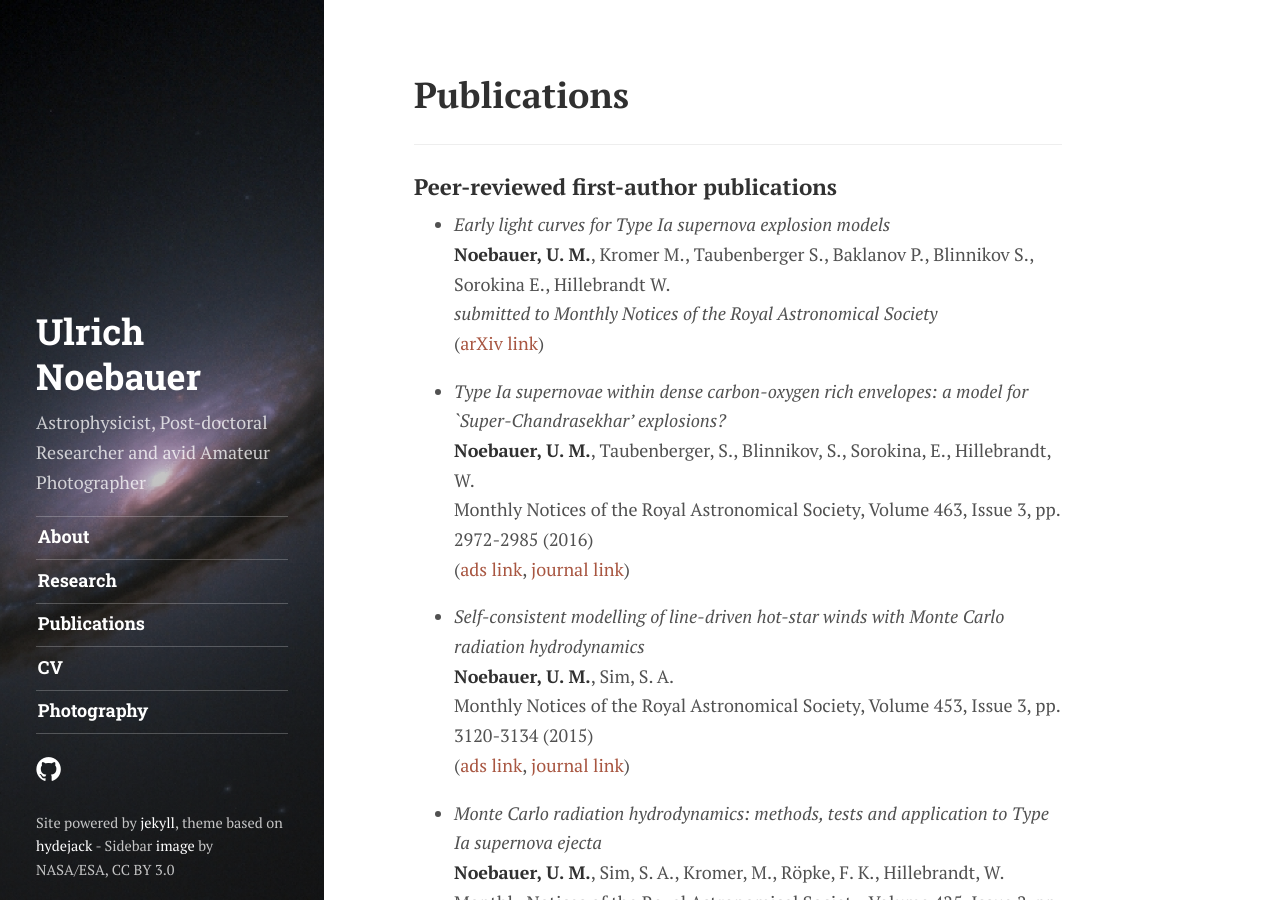
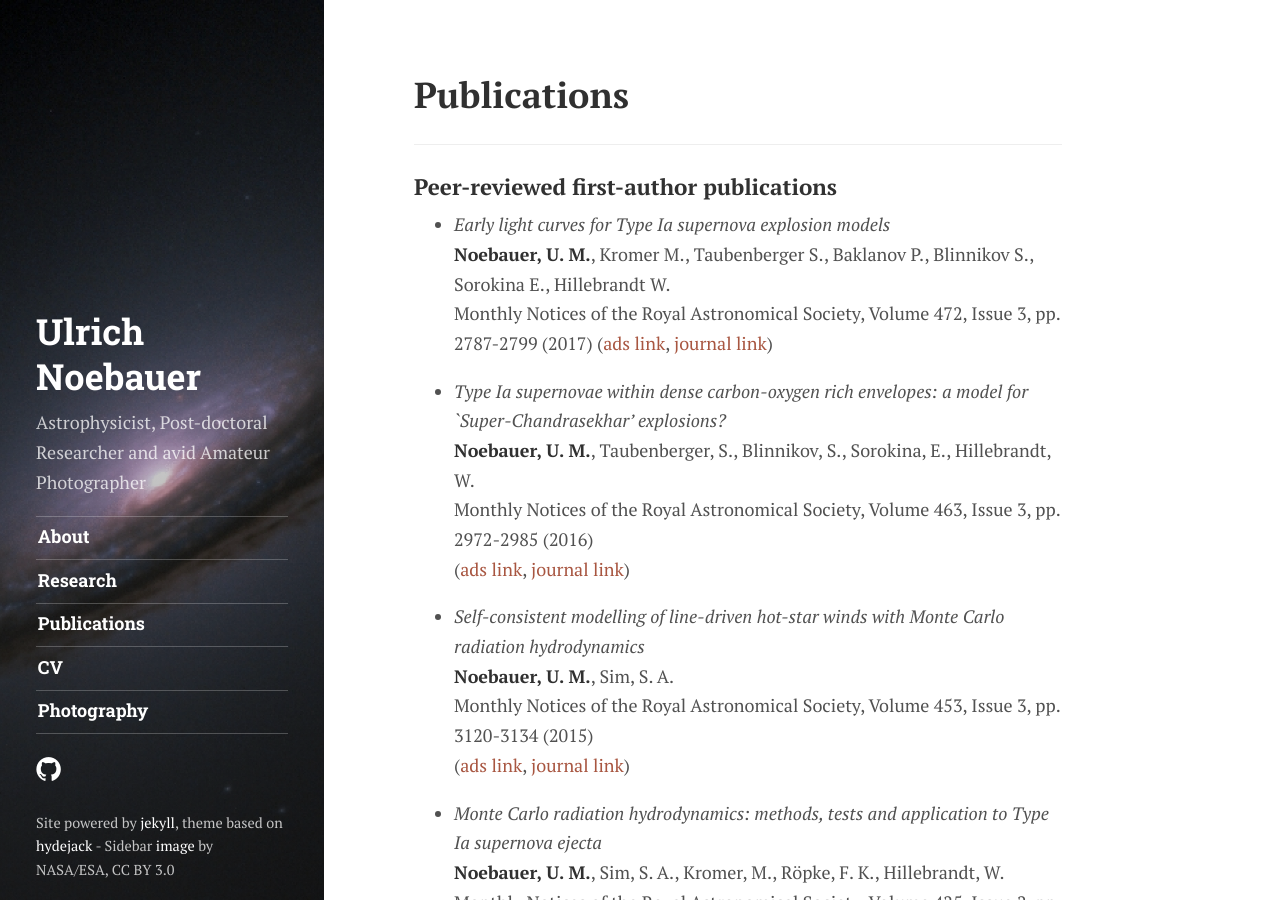
Before and after one commit to unoebauer/unoebauer.github.io, a Jekyll site: the page built from publications/index.md, in a window 1280 px wide and 900 px high. Built offline with Jekyll 4.4.1, drawn with Linux system fonts in a browser that asks for light colours; some web fonts are replaced.

Commit message:
Update description of 2017 paper

```diff
--- a/publications/index.md
+++ b/publications/index.md
@@ -8,8 +8,8 @@ permalink: /publications/
 
   * _Early light curves for Type Ia supernova explosion models_
     __Noebauer, U. M.__, Kromer M., Taubenberger S., Baklanov P., Blinnikov S., Sorokina E., Hillebrandt W.
-    _submitted to Monthly Notices of the Royal Astronomical Society_
-    ([arXiv link][noebauer2017arxiv])
+    Monthly Notices of the Royal Astronomical Society, Volume 472, Issue 3, pp. 2787-2799 (2017)
+    ([ads link][noebauer2017ads], [journal link][noebauer2017journal])
 
   * _Type Ia supernovae within dense carbon-oxygen rich envelopes: a model for `Super-Chandrasekhar' explosions?_
     __Noebauer, U. M.__, Taubenberger, S., Blinnikov, S., Sorokina, E., Hillebrandt, W.
```
Also changed, not shown: other parts of publications/index.md (+2 -0 lines).
